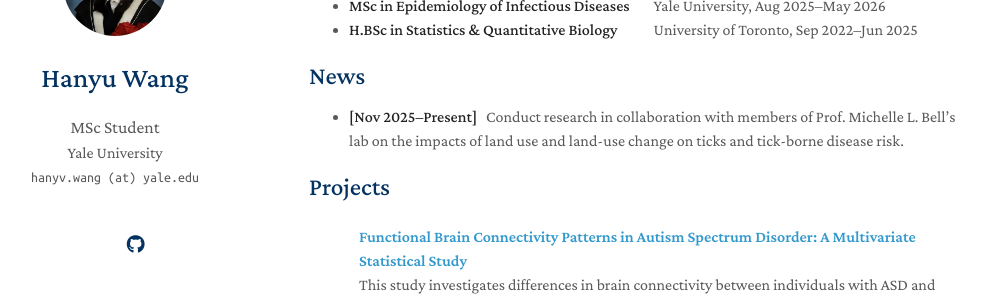
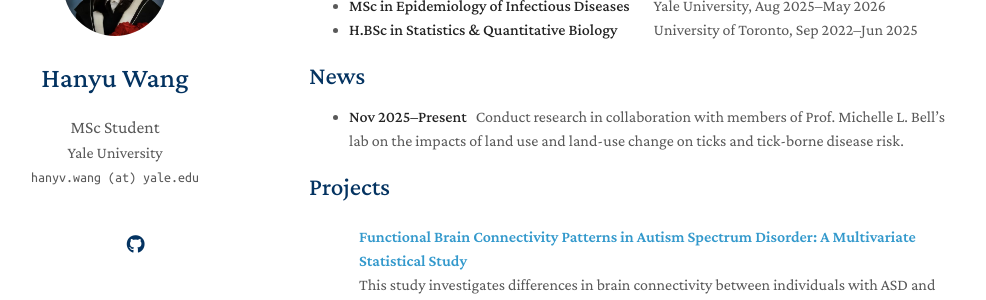
Before and after one commit to hanyvwang/hanyvwang.github.io, a Jekyll site: the page built from index.md, in a window 1280 px wide and 900 px high, scrolled down 352 px. Shown: the part 152-452 px from the top of the window, without its empty margins (161-1147 px from the left). Built offline with Jekyll 4.4.1, drawn with Linux system fonts in a browser that asks for light colours; a style sheet for code colours, icons or effects is not loaded; our own code applies the rules of GitHub Pages for plain Markdown files.

```diff
--- a/index.md
+++ b/index.md
@@ -21,7 +21,7 @@ I am an MSc student in Epidemiology of Infectious Diseases (Quantitative Special
 
 ## News
 
-- **[Nov 2025–Present]** &nbsp;&nbsp;Conduct research in collaboration with members of Prof. Michelle L. Bell’s lab on the impacts of land use and land-use change on ticks and tick-borne disease risk.
+- **Nov 2025–Present** &nbsp;&nbsp;Conduct research in collaboration with members of Prof. Michelle L. Bell’s lab on the impacts of land use and land-use change on ticks and tick-borne disease risk.
 
 {% include_relative _includes/publications.md %}
 
```
